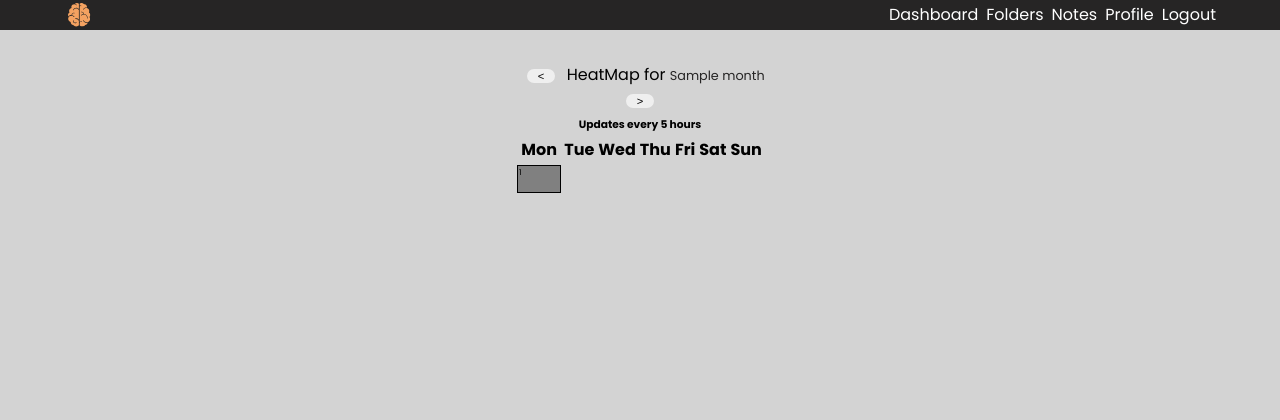
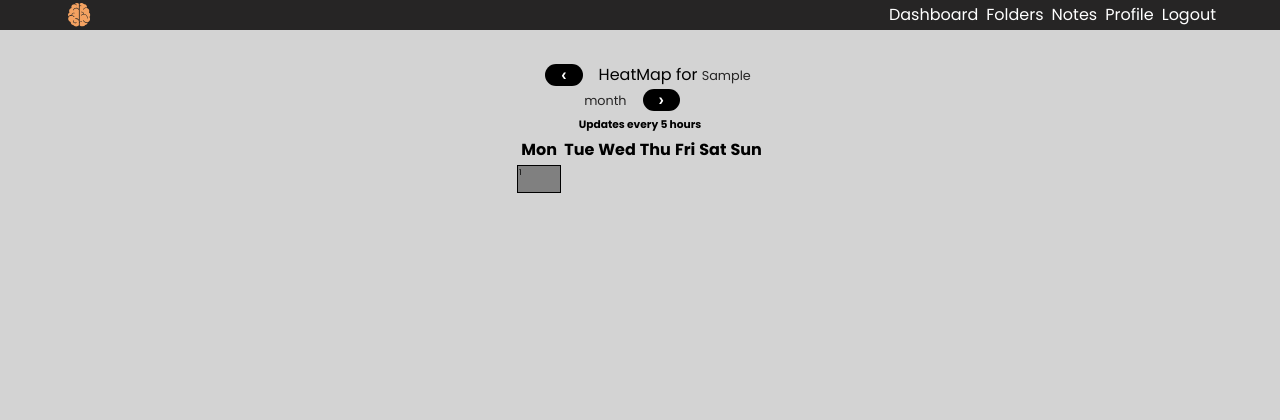
Before and after one commit to bluskigh/feynman-it, a Django app: template main/templates/main/view_profile.html in a window 1280 px wide. Shown: the top 420 px of the page. Run offline with Django 3.2, Linux system fonts and the light colour scheme; a user stored in the database is signed in; tables that the repository leaves empty hold one stand-in row (values such as "Sample post"); the template is opened without the code that fills it: most values are stand-ins (such as "Sample title", 1, 10 or a date in 2020).

Commit message:
Made next/prev month buttons readable on profile page

```diff
--- a/main/templates/main/view_profile.html
+++ b/main/templates/main/view_profile.html
@@ -59,14 +59,14 @@
     }
     .calendar-button {
         padding: .1em 1em;
-        margin: 0 1em;
+        margin: 0 1em; background: black; color: white; font-weight: bold; font-size: 1em;
     }
 </style>
 {% endblock %}
 {% block body %}
 {% load layout_tags %}
 <table>
-    <caption><button id="prevMonth" class="calendar-button">&#60;</button>HeatMap for <span class="month">{{ month }}</span><span class="display-none">. This heatmap will contain a value ranging from 0 to 1 depending on activity of a certain day. 0 means no activity on that day, 0.5 means medium amount of activity and 1 means large amount of activity. Activity is measured by creation/edit/deletion of notes done on a given day.</span><button id="nextMonth" class="calendar-button">&#62;</button></caption>
+    <caption><button id="prevMonth" class="calendar-button">&#8249;</button>HeatMap for <span class="month">{{ month }}</span><span class="display-none">. This heatmap will contain a value ranging from 0 to 1 depending on activity of a certain day. 0 means no activity on that day, 0.5 means medium amount of activity and 1 means large amount of activity. Activity is measured by creation/edit/deletion of notes done on a given day.</span><button id="nextMonth" class="calendar-button">&#8250;</button></caption>
     <thead>
         <tr>
             <th colspan=7 class="small"><small>Updates every 5 hours</small></th>
```
